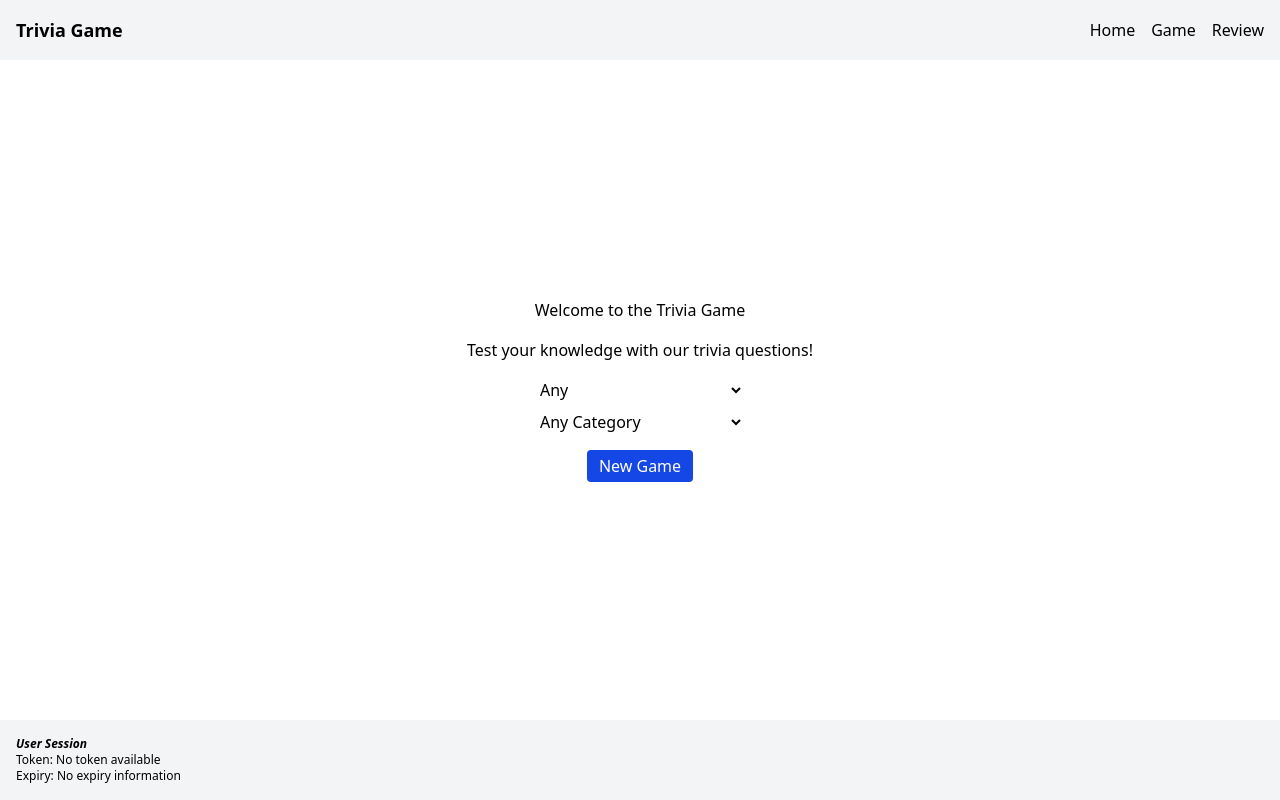
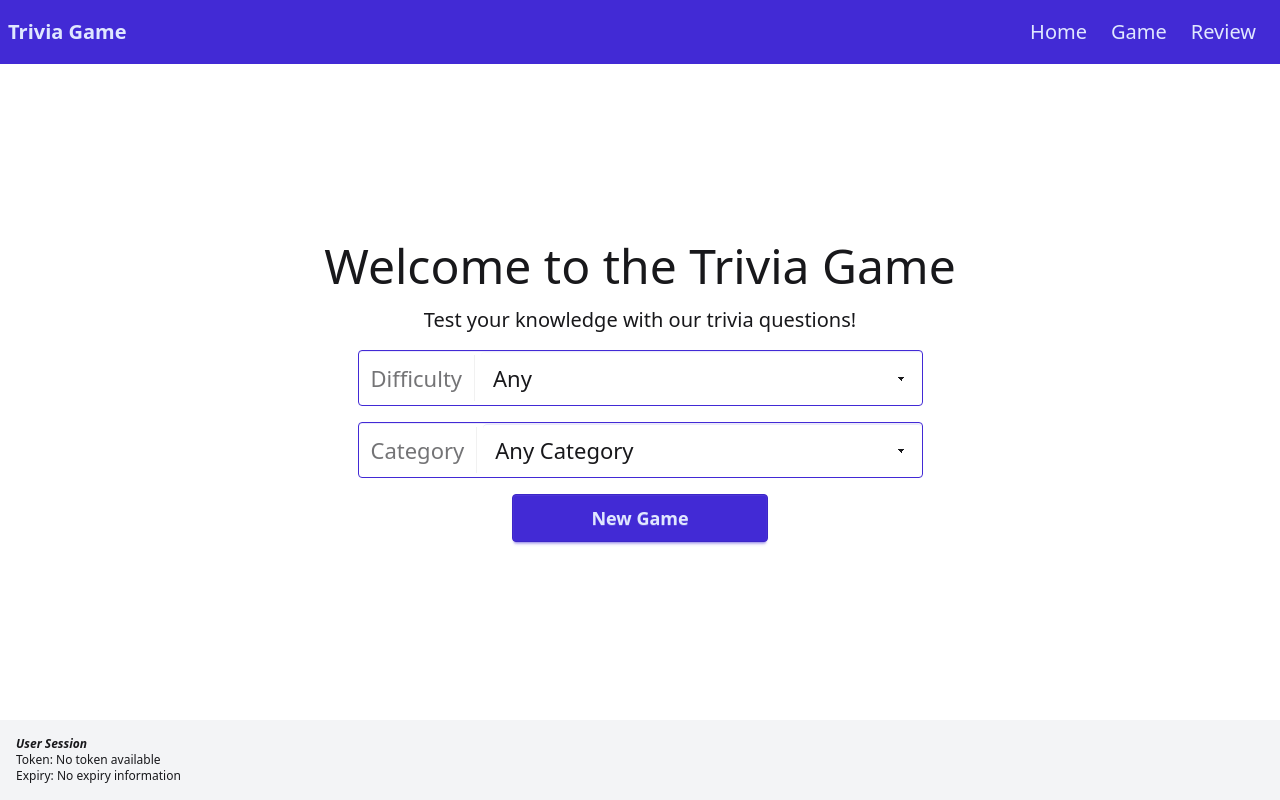
Before and after one commit to CodeByFred/trivia, a React (Vite) app in the folder frontend/: page / in a window 1280 px wide. Built offline with nearby package versions, Linux system fonts and the light colour scheme.

Commit message:
implement daisyui styling

```diff
--- a/frontend/package.json
+++ b/frontend/package.json
@@ -21,6 +21,7 @@
     "@types/react": "^19.1.9",
     "@types/react-dom": "^19.1.7",
     "@vitejs/plugin-react": "^4.7.0",
+    "daisyui": "^5.0.54",
     "eslint": "^9.32.0",
     "eslint-plugin-react-hooks": "^5.2.0",
     "eslint-plugin-react-refresh": "^0.4.20",
--- a/frontend/src/components/Button.tsx
+++ b/frontend/src/components/Button.tsx
@@ -7,17 +7,13 @@ type ButtonProps = React.ButtonHTMLAttributes<HTMLButtonElement> & {
 
 const Button: React.FC<ButtonProps> = ({
   onClick,
+  className,
   children,
   type = "button",
   ...rest
 }) => {
   return (
-    <button
-      type={type}
-      onClick={onClick}
-      className="text-white bg-blue-700 hover:bg-blue-500 focus:ring-4 rounded-sm px-3 py-1"
-      {...rest}
-    >
+    <button type={type} onClick={onClick} className={className} {...rest}>
       {children}
     </button>
   );
--- a/frontend/src/components/NavBar.tsx
+++ b/frontend/src/components/NavBar.tsx
@@ -2,20 +2,24 @@ import { NavLink } from "react-router-dom";
 
 const NavBar = () => {
   return (
-    <nav className="flex items-center justify-between p-4 bg-gray-100">
-      <p className="font-bold text-lg">Trivia Game</p>
-      <ul className="flex items-center gap-4">
-        <li>
+    <div className="navbar bg-primary text-primary-content">
+      <div className="flex-1">
+        <h1 className="text-xl font-bold">Trivia Game</h1>
+      </div>
+      <div className="flex-none">
+        <ul className="menu menu-horizontal px-1">
+          <li className="text-xl">
             <NavLink to="/">Home</NavLink>
           </li>
-        <li>
+          <li className="text-xl">
             <NavLink to="/game">Game</NavLink>
           </li>
-        <li>
+          <li className="text-xl">
             <NavLink to="/review">Review</NavLink>
           </li>
         </ul>
-    </nav>
+      </div>
+    </div>
   );
 };
 
--- a/frontend/src/components/TriviaQuestion.tsx
+++ b/frontend/src/components/TriviaQuestion.tsx
@@ -9,11 +9,7 @@ interface TriviaQuestionProps {
   onNext: () => void;
 }
 
-const TriviaQuestion = ({
-  question,
-  index,
-  totalQuestions,
-}: TriviaQuestionProps) => {
+const TriviaQuestion = ({ question, index, totalQuestions }: TriviaQuestionProps) => {
   //gather answers to display
   const orderedAnswers = [
     question?.correctAnswer,
@@ -24,8 +20,8 @@ const TriviaQuestion = ({
 
   return (
     <>
-      <h3>{`Question ${index + 1 || ""}/${totalQuestions || ""}`}</h3>
-      <p>{question?.question}</p>
+      <h3 className="text-xl">{`Question ${index + 1 || ""}/${totalQuestions || ""}`}</h3>
+      <p className="text-4xl">{question?.question}</p>
       {question && (
         <TriviaForm
           answers={shuffle(orderedAnswers)}
--- a/frontend/src/containers/TriviaForm.tsx
+++ b/frontend/src/containers/TriviaForm.tsx
@@ -35,45 +35,74 @@ const TriviaForm = ({ answers, correctAnswer }: TriviaFormProps) => {
   };
 
   return (
-    <form
-      action="submit"
-      onSubmit={handleSubmit}
-      className="flex flex-col items-center"
-    >
-      <fieldset
-        aria-valuemax={answers?.length}
-        className="grid grid-cols-2 gap-4 my-4 border border-gray-300 p-4 rounded bg-gray-100"
-      >
-        <legend>Please select your answer:</legend>
+    // <>
+    //   <form
+    //     action="submit"
+    //     onSubmit={handleSubmit}
+    //     className="flex flex-col items-center"
+    //   >
+    //     <fieldset
+    //       aria-valuemax={answers?.length}
+    //       className="grid grid-cols-2 gap-4 my-4 border border-gray-300 p-4 rounded bg-gray-100"
+    //     >
+    //       <legend>Please select your answer:</legend>
+    //       {answers ? (
+    //         answers.map((answer: string, i: number) => (
+    //           <span key={i} className="flex items-center">
+    //             <input
+    //               type="radio"
+    //               id={`choice${i}`}
+    //               name="trivia-choice"
+    //               value={answer}
+    //               checked={selected === answer}
+    //               onChange={(e) => setSelected(e.target.value)}
+    //             />
+    //             <label htmlFor={`choice${i}`} className="ml-2">
+    //               {answer}
+    //             </label>
+    //           </span>
+    //         ))
+    //       ) : (
+    //         <p>Something went wrong: Couldn't find answers</p>
+    //       )}
+    //     </fieldset>
+    //   </form>
+
+    <form className="grid grid-cols-2 gap-4" onSubmit={handleSubmit} action="submit">
       {answers ? (
         answers.map((answer: string, i: number) => (
-            <span key={i} className="flex items-center">
+          <label key={i} className="cursor-pointer">
             <input
+              id={`choice${i}`}
               type="radio"
-                id={`choice${i}`}
               name="trivia-choice"
               value={answer}
               checked={selected === answer}
               onChange={(e) => setSelected(e.target.value)}
+              className="peer hidden"
             />
-              <label htmlFor={`choice${i}`} className="ml-2">
-                {answer}
+            <div className="w-100 h-60 flex items-center justify-center rounded-lg bg-gray-200 peer-checked:bg-primary peer-checked:text-white transition">
+              <p className="text-2xl">{answer}</p>
+            </div>
           </label>
-            </span>
         ))
       ) : (
         <p>Something went wrong: Couldn't find answers</p>
       )}
-      </fieldset>
-      <Button type="submit" onClick={() => setSubmitted(selected)}>
+      <Button
+        className="btn btn-primary btn-xl btn-wide col-span-2 mx-auto"
+        type="submit"
+        onClick={() => setSubmitted(selected)}
+      >
         Submit
       </Button>
       {submitted && (
         <span className="mt-4">
           Result: {submitted === correctAnswer ? "Correct!" : "Incorrect!"}
         </span>
-      )}
+      )}{" "}
     </form>
+    // </>
   );
 };
 
--- a/frontend/src/index.css
+++ b/frontend/src/index.css
@@ -1,4 +1,5 @@
 @import "tailwindcss";
+@plugin "daisyui";
 
 #root {
   width: 100vw;
--- a/frontend/src/pages/GamePage.tsx
+++ b/frontend/src/pages/GamePage.tsx
@@ -10,17 +10,13 @@ const GamePage = () => {
 
   useEffect(() => {
     if (gameState === "finished") {
-      console.log(
-        `Game state: '${gameState}'. Game Over! Displaying results...`
-      );
+      console.log(`Game state: '${gameState}'. Game Over! Displaying results...`);
     }
     if (gameState === "playing") {
       console.log(`Game state: '${gameState}'. Game in progress...`);
     }
     if (gameState === "idle") {
-      console.log(
-        `Game state: '${gameState}'. Game is idle. Please start a new game.`
-      );
+      console.log(`Game state: '${gameState}'. Game is idle. Please start a new game.`);
     }
   }, [gameState]);
 
@@ -28,7 +24,7 @@ const GamePage = () => {
     <>
       {}
       {gameState === "playing" && <ScoreBoard />}
-      <div className="flex flex-col items-center justify-center text-center px-4 h-full">
+      <div className="flex flex-col items-center justify-center text-center px-4 h-full gap-8">
         {questions.length == 0 && gameState !== "finished" && (
           <p>
             No questions loaded yet. <br />
--- a/frontend/src/pages/HomePage.tsx
+++ b/frontend/src/pages/HomePage.tsx
@@ -14,34 +14,43 @@ const HomePage = () => {
   };
 
   return (
-    <div className="mx-auto items-center justify-center flex flex-col gap-4   px-4 h-full">
-      <h1>Welcome to the Trivia Game</h1>
-      <p>Test your knowledge with our trivia questions!</p>
-      <div className="flex flex-col w-52 gap-2">
+    <div className="items-center justify-center flex flex-col gap-4 px-4 h-full">
+      <h1 className="text-5xl">Welcome to the Trivia Game</h1>
+      <p className="text-xl">Test your knowledge with our trivia questions!</p>
+      <div className="flex flex-col items-center justify-center gap-4">
+        <label className="select select-xl min-w-[565px] select-primary">
+          <span className="label">Difficulty</span>
           <select
+            className="select select-xl "
             value={difficulty}
             onChange={(e) => updateDifficulty(e.target.value as Difficulty)}
           >
-          <option>Difficulty</option>
-          {DIFFICULTIES.map((d, index) => (
-            <option key={index} value={d}>
+            {DIFFICULTIES.map((d, i) => (
+              <option key={i} value={d}>
                 {d.charAt(0).toUpperCase() + d.slice(1)}
               </option>
             ))}
           </select>
+        </label>
+
+        <label className="select select-xl min-w-[565px] select-primary">
+          <span className="label">Category</span>
           <select
+            className="select select-xl select-primary"
             value={categoryID}
             onChange={(e) => updateCategoryID(Number(e.target.value))}
           >
-          <option>Category</option>
             {TRIVIA_CATEGORIES.map((cat) => (
               <option key={cat.id} value={cat.id}>
                 {cat.name}
               </option>
             ))}
           </select>
+        </label>
       </div>
-      <Button onClick={handleStart}>New Game</Button>
+      <Button onClick={handleStart} className="btn btn-lg btn-primary btn-wide">
+        New Game
+      </Button>
     </div>
   );
 };
```
Also changed, not shown: 1 other file (tests, documents, lock files or other folders). Lines whose indentation alone changed are shown as unchanged.
